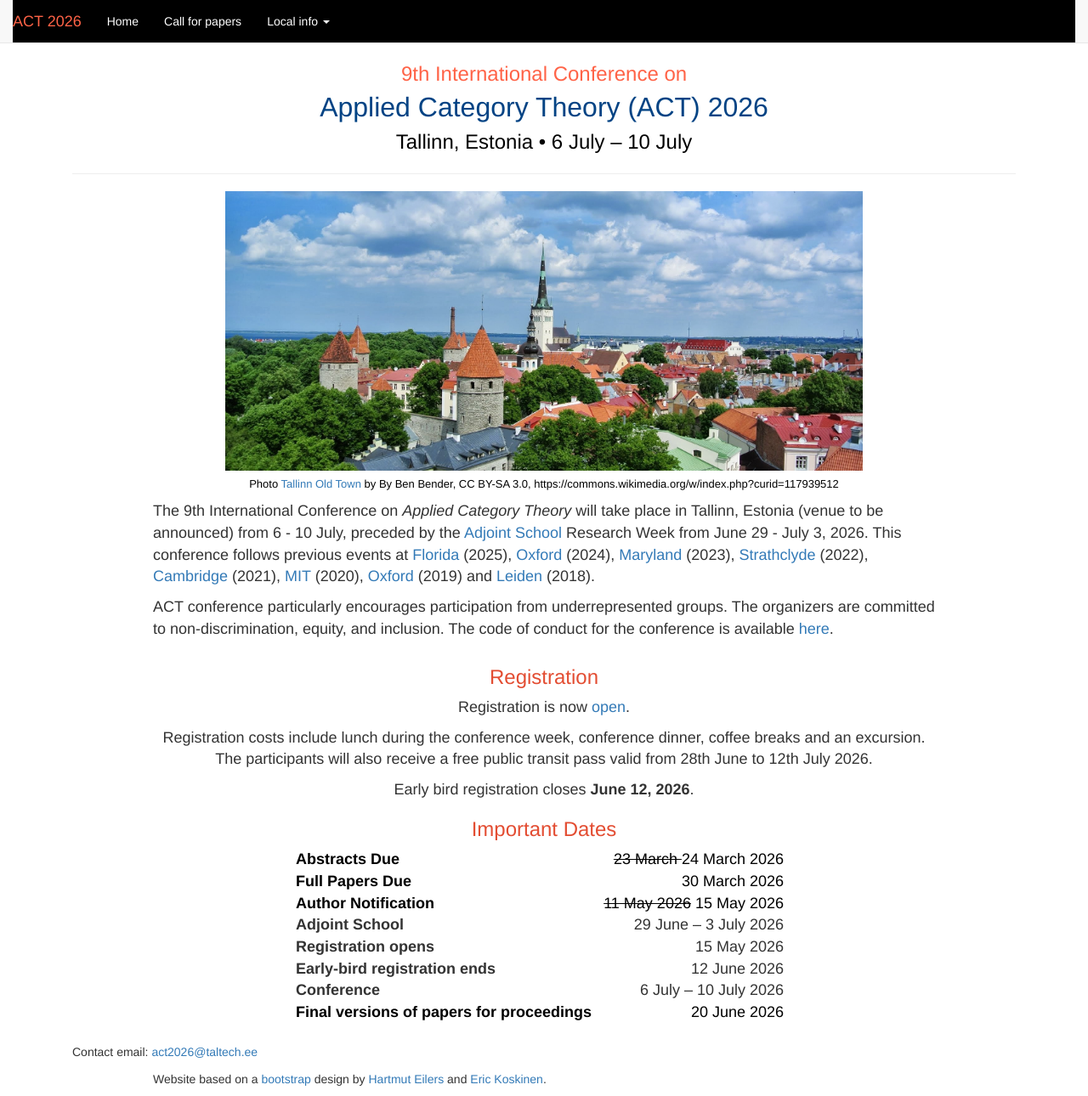
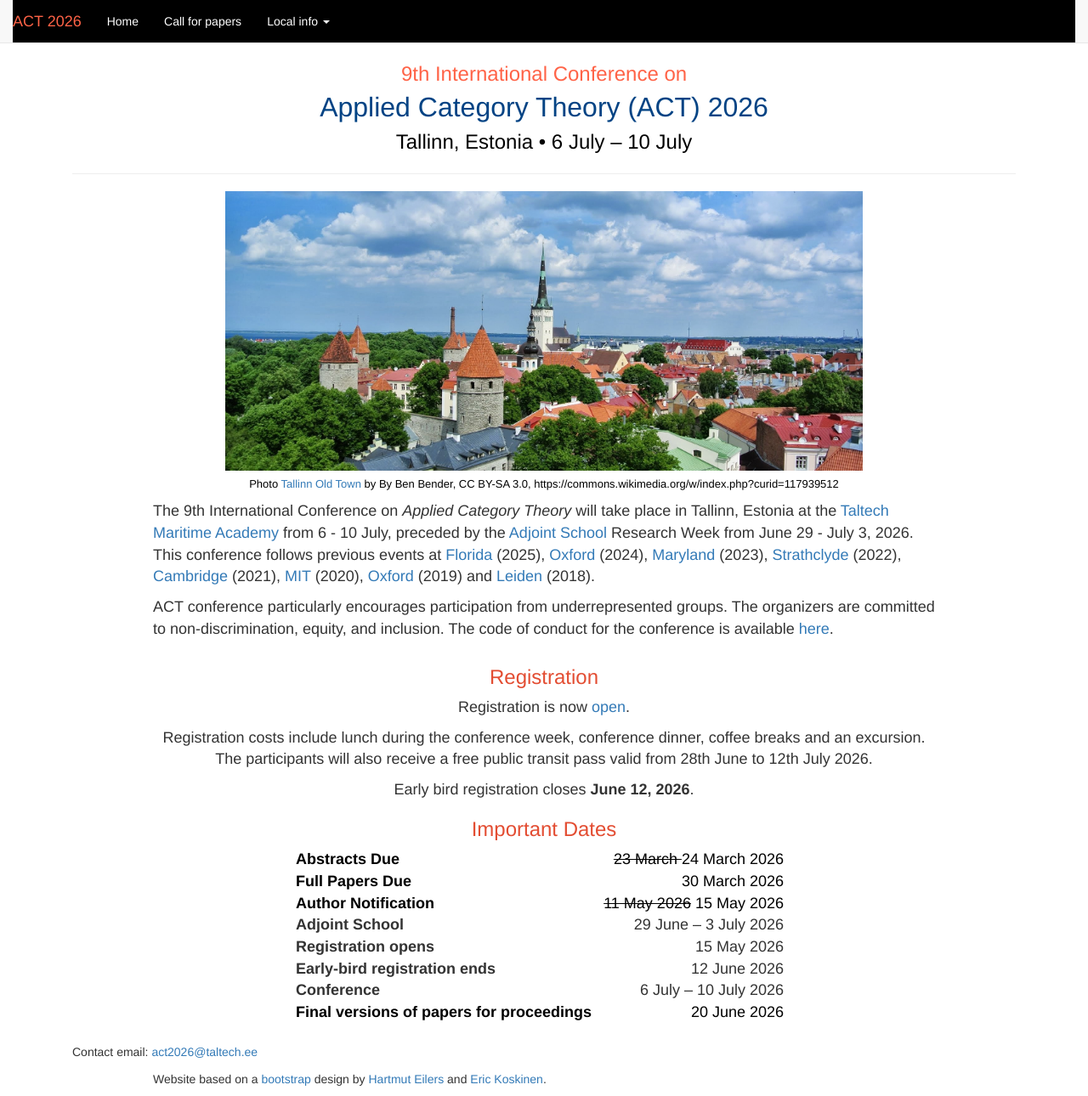
Before and after one commit to actconf2026/actconf2026.github.io, a Jekyll site: the page built from index.html, in a window 1280 px wide and 1290 px high. Shown: the whole window at 85% size. Built offline with Jekyll 4.4.1, drawn with Linux system fonts in a browser that asks for light colours.

Commit message:
Venue updated in the home page

```diff
--- a/index.html
+++ b/index.html
@@ -16,7 +16,8 @@ layout: act
 	  <div class="col-xs-1"></div>
 	  <div class="col-xs-10">
 	 <font size="+1">The 9th International Conference on
-	<em>Applied Category Theory</em> will take place in Tallinn, Estonia (venue to be announced)
+	<em>Applied Category Theory</em> will take place in Tallinn, Estonia at the
+	<a href="https://maps.app.goo.gl/QDuDugCP2J9HRrAY8">Taltech Maritime Academy</a>
 	from 6 - 10 July, preceded by the <a href="https://adjointschool.com/2026.html"> Adjoint School </a> Research Week from June 29 - July 3, 2026. This conference
 	follows previous events at <a href="https://gataslab.org/act2025/act2025.html">Florida</a> (2025),
 	<a href="https://oxford24.github.io/">Oxford</a> (2024),
```
